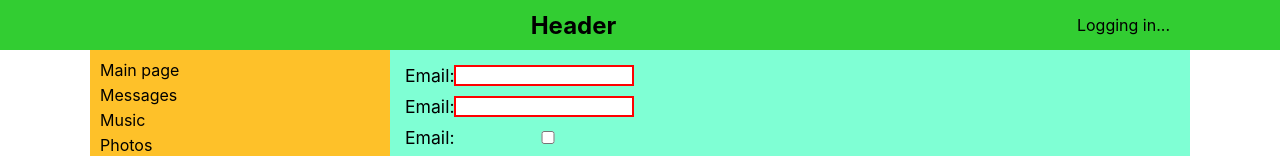
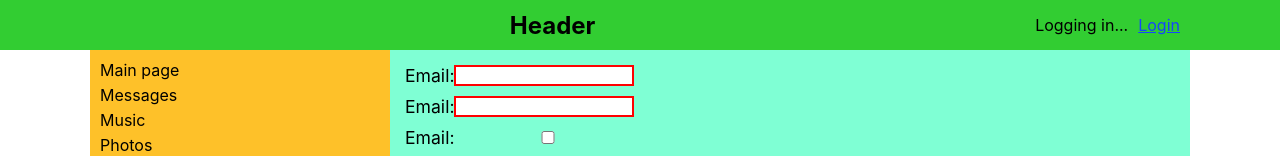
Before and after one commit to ArtyomSamsonchik/Social-network, a React (Create React App) app: page /login in a window 1280 px wide. Shown: the top 156 px of the page. Built offline with nearby package versions, Linux system fonts and the light colour scheme; no server answers.

Commit message:
Add "login" navlink in AuthBar when logged out.

```diff
--- a/src/Components/Header/AuthBar/AuthBar.module.css
+++ b/src/Components/Header/AuthBar/AuthBar.module.css
@@ -5,3 +5,8 @@
 .auth_message {
     padding: 0 10px;
 }
+
+.auth_bar a.link {
+    color: #1547fb;
+    text-decoration: underline;
+}
--- a/src/Components/Header/AuthBar/AuthBar.tsx
+++ b/src/Components/Header/AuthBar/AuthBar.tsx
@@ -1,7 +1,7 @@
 import React, {FC, useEffect} from 'react';
 import s from "./AuthBar.module.css"
 import {AuthDataType} from "../../../redux/authReducer";
-import {Redirect} from "react-router-dom";
+import {NavLink} from "react-router-dom";
 
 type AuthProps = {
     authData: AuthDataType
@@ -26,7 +26,7 @@ const AuthBar: FC<AuthProps> = (props) => {
             <span className={s.auth_message}>{message}</span>
             {authProgress === "loggedIn"
                 ? <button onClick={() => props.logout()}>Logout</button>
-                : <Redirect to="/login"/>
+                : <NavLink className={s.link} to="/login">Login</NavLink>
             }
         </div>
     )
```
